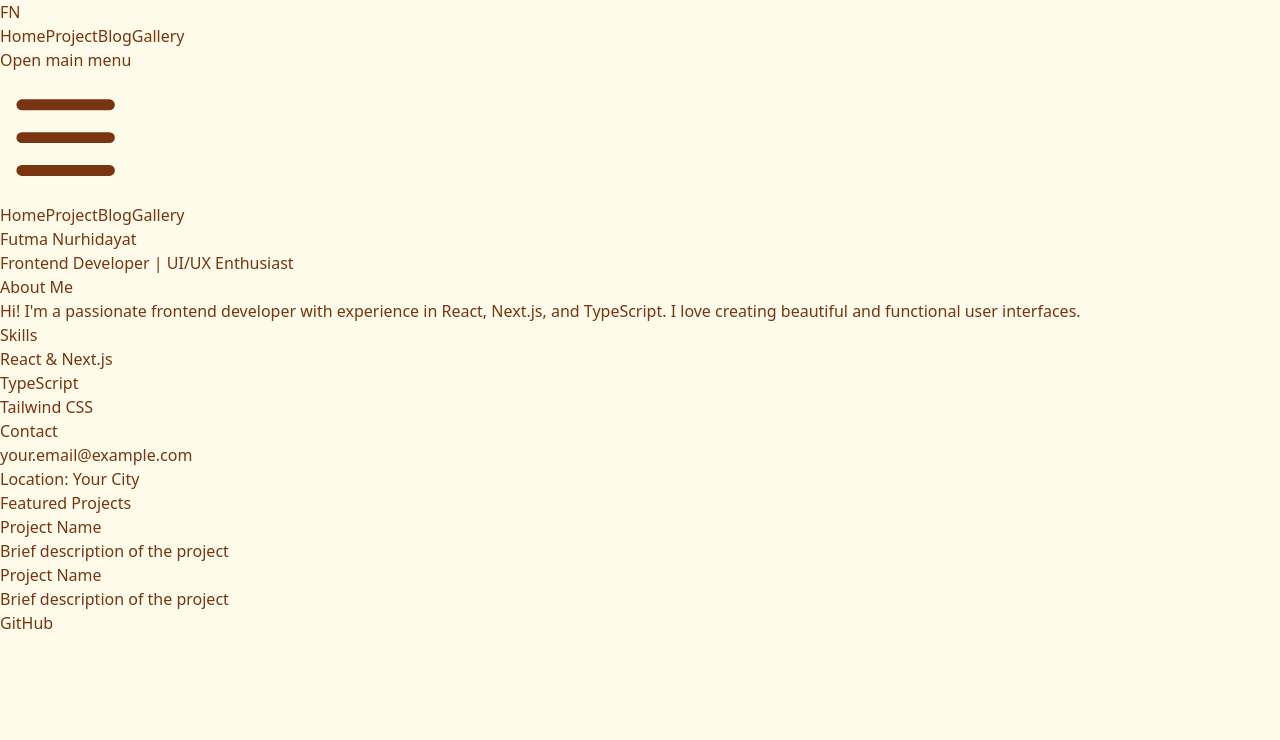
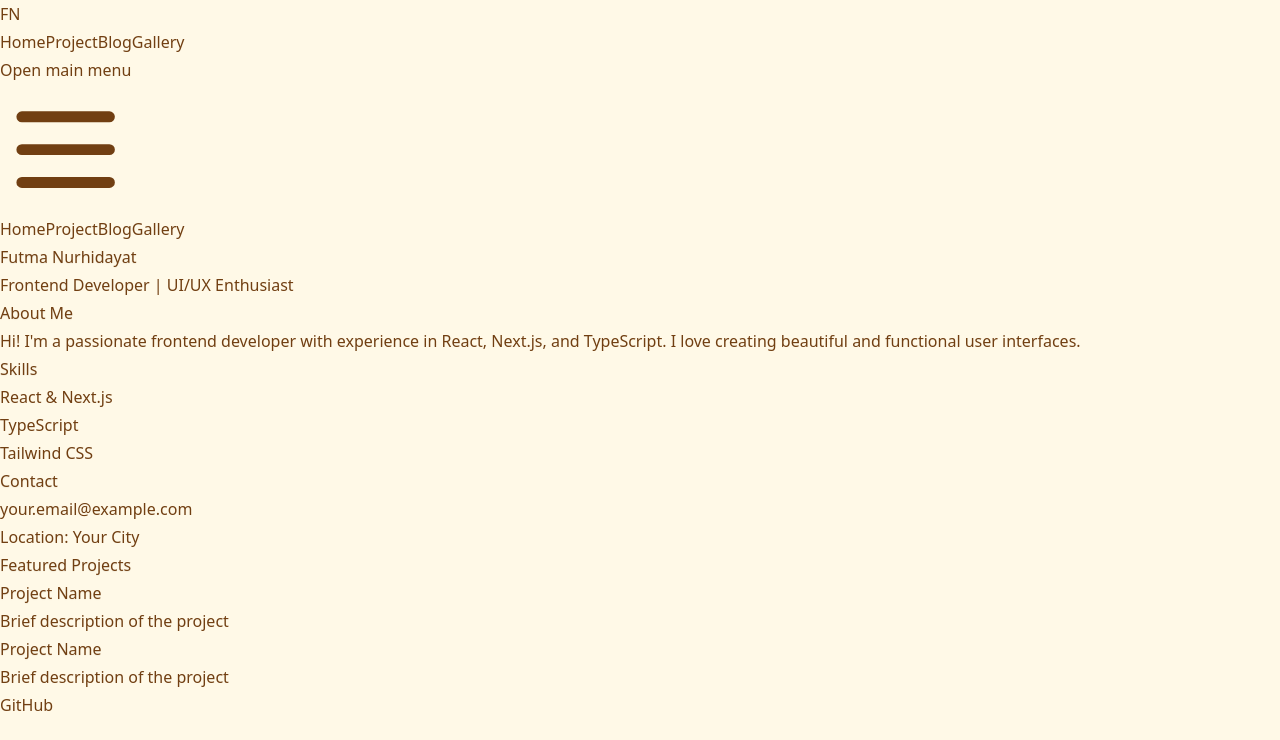
Before and after one commit to Mamo09/my-blog, a Next.js app: page / in a window 1280 px wide. Shown: the top 740 px of the page. Built offline with nearby package versions, Linux system fonts and the light colour scheme.

Commit message:
feat: Update global styles for improved readability and aesthetics; add smooth scrolling and text shadow

```diff
--- a/src/app/globals.css
+++ b/src/app/globals.css
@@ -3,19 +3,21 @@
 @tailwind utilities;
 
 :root {
-  --background: #fffbeb;
-  --foreground: #78350f;
-  --secondary: #92400e;
-  --muted: #d97706;
+  --background: #fff9e7;    /* Slightly warmer, less bright background */
+  --foreground: #713f12;    /* Softer brown for main text */
+  --secondary: #854d0e;     /* Softer secondary color */
+  --muted: #ca8a04;        /* Slightly muted amber */
+  --surface: #fffbeb;      /* For card backgrounds */
 }
 
 @media (prefers-color-scheme: dark) {
   :root {
     /* Override dark mode to always use light theme */
-    --background: #fffbeb;
-    --foreground: #78350f;
-    --secondary: #92400e;
-    --muted: #d97706;
+    --background: #fff9e7;
+    --foreground: #713f12;
+    --secondary: #854d0e;
+    --muted: #ca8a04;
+    --surface: #fffbeb;
   }
 }
 
@@ -24,9 +26,20 @@ body {
   background: var(--background);
   font-family: system-ui, -apple-system, BlinkMacSystemFont, 'Segoe UI', sans-serif;
   min-height: 100vh;
+  line-height: 1.75;      /* Improved line height for better readability */
 }
 
 ::selection {
   background: #fef3c7;
-  color: #92400e;
+  color: #854d0e;         /* Adjusted selection color */
 }
+
+/* Add smooth scrolling */
+html {
+  scroll-behavior: smooth;
+}
+
+/* Reduce eye strain with subtle text shadow */
+h1, h2, h3, h4, h5, h6 {
+  text-shadow: 0 1px 1px rgba(0, 0, 0, 0.05);
+}
```
